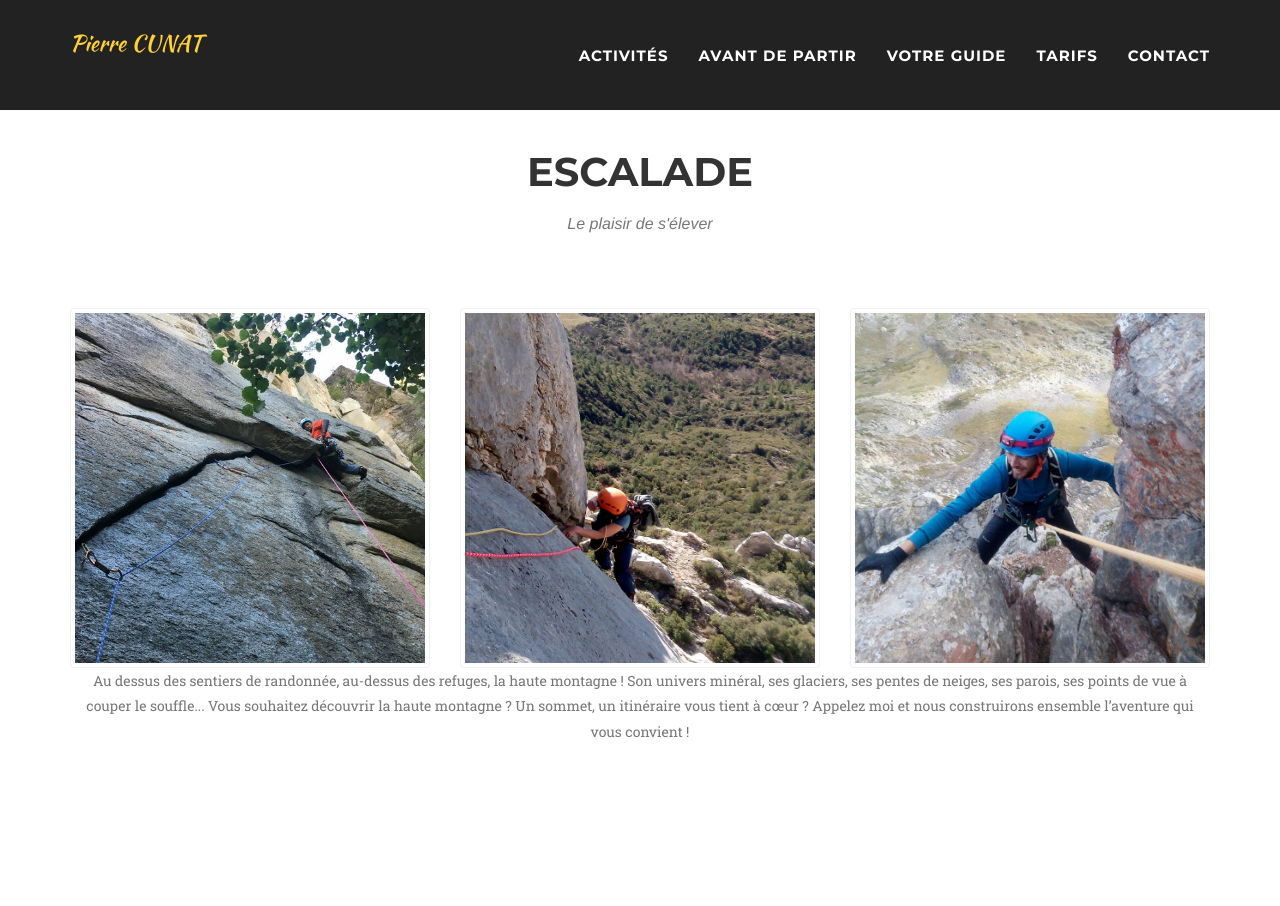
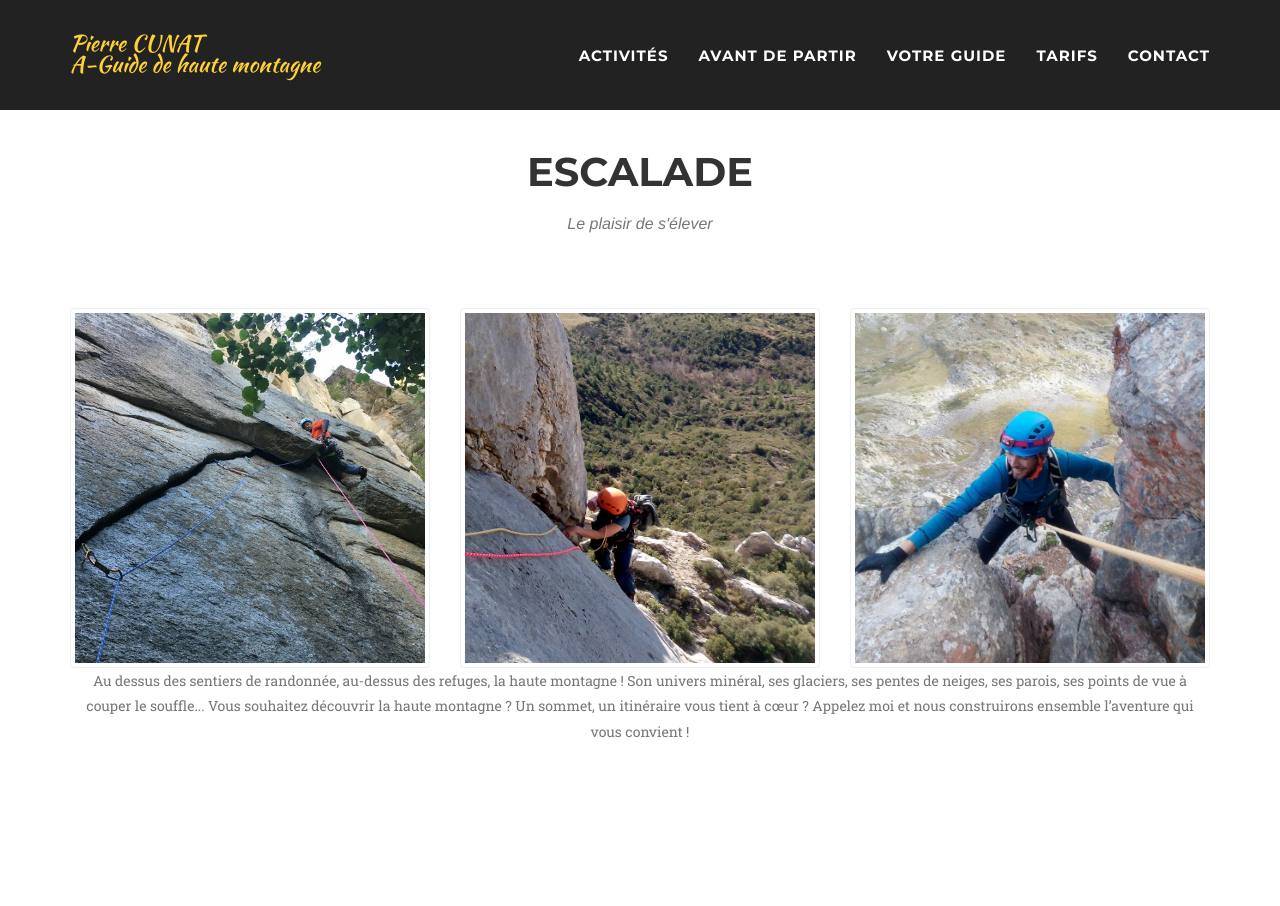
Before and after one commit to ctpierre/ctpierre.github.io, a Jekyll site: the page built from _pages/escalade.html, in a window 1280 px wide. Built offline with Jekyll 4.4.1, drawn with Linux system fonts in a browser that asks for light colours; some web fonts are replaced.

Commit message:
ljljljlj

```diff
--- a/_includes/navbar.html
+++ b/_includes/navbar.html
@@ -1,6 +1,7 @@
 <nav class="navbar navbar-default navbar-fixed-top">
         <div class="container">
             <!-- Brand and toggle get grouped for better mobile display -->
+<!--            page scroll permet de scroller vers la page en passant par les autres-->
             <div class="navbar-header page-scroll">
                 <button type="button" class="navbar-toggle" data-toggle="collapse" data-target="#bs-example-navbar-collapse-1">
                     <span class="sr-only">Toggle navigation</span>
@@ -8,7 +9,7 @@
                     <span class="icon-bar"></span>
                     <span class="icon-bar"></span>
                 </button>
-                <a class="navbar-brand page-scroll" href="/#page-top">{{site.title}}</a>
+                <a class="navbar-brand page-scroll" href="/#page-top">{{site.title}} <br>A-Guide de haute montagne</a>
             </div>
 
             <!-- Collect the nav links, forms, and other content for toggling -->
@@ -20,24 +21,22 @@
                     <li>
                         <a class="page-scroll" href="/#activites">Activités</a>
                     </li>
-
                     <li>
                         <a class="page-scroll" href="avantpartir">Avant de partir</a>
                     </li>
 
                     <li>
                         <a class="page-scroll" href="VotreGuide">Votre Guide</a>
-
                     </li>
 
                     <li>
                         <a class="page-scroll" href="tarif">Tarifs</a>
 
                     </li>
+
                     <li>
-                        <a class="page-scroll" href="contact">Contact</a>
+                        <a class="nav-item page-scroll" href="contact">Contact</a>
                     </li>
-
 
                 </ul>
             </div>
--- a/_layouts/page.html
+++ b/_layouts/page.html
@@ -7,4 +7,5 @@
 
 {{ content }}
 
+    {% include js.html %}
   </html>
```
Also changed, not shown: 12 other files.
